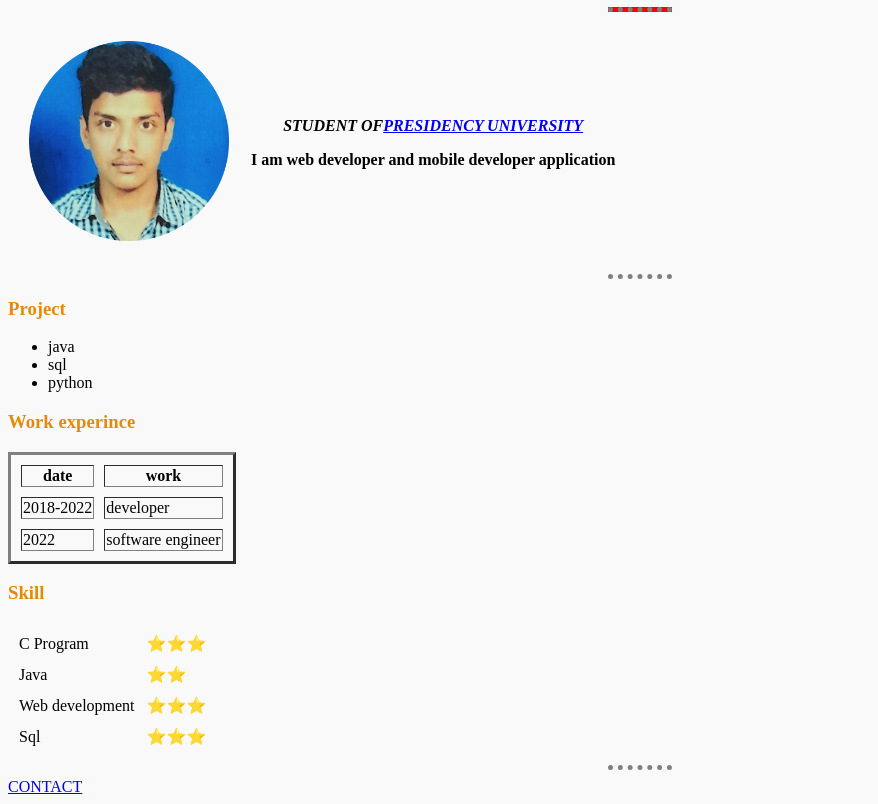
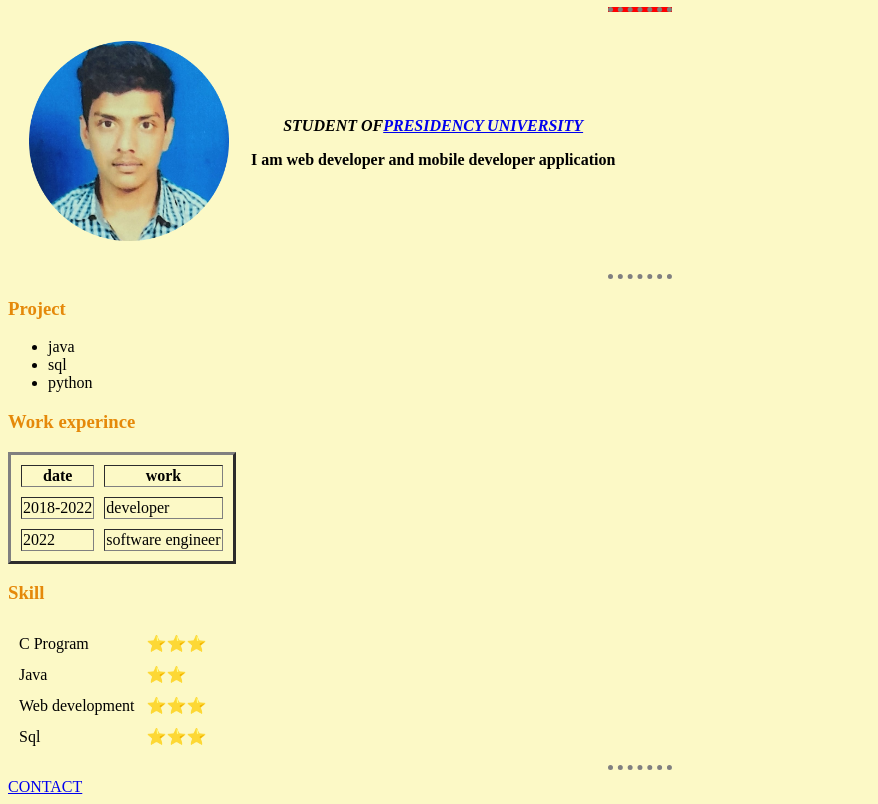
Before and after one commit to tmdfaizan/cv, a plain HTML site: page index.html in a window 1280 px wide. Shown: the part 86-890 px from the top of the page, without its empty margins (0-878 px from the left). Drawn offline with Linux system fonts and the light colour scheme.

Commit message:
Update style.css

```diff
--- a/css/style.css
+++ b/css/style.css
@@ -1,5 +1,5 @@
 body{
-  background-color:#F9F9F9;
+  background-color:#FCF9C6;
 }
 hr{
 border-style: none;
```
